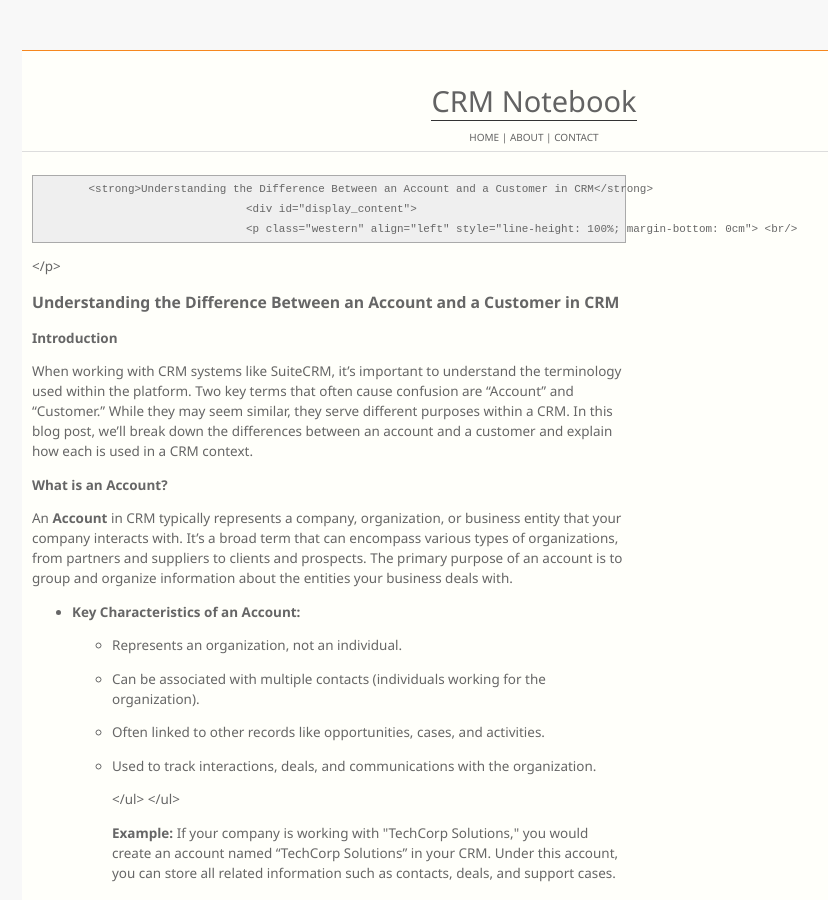
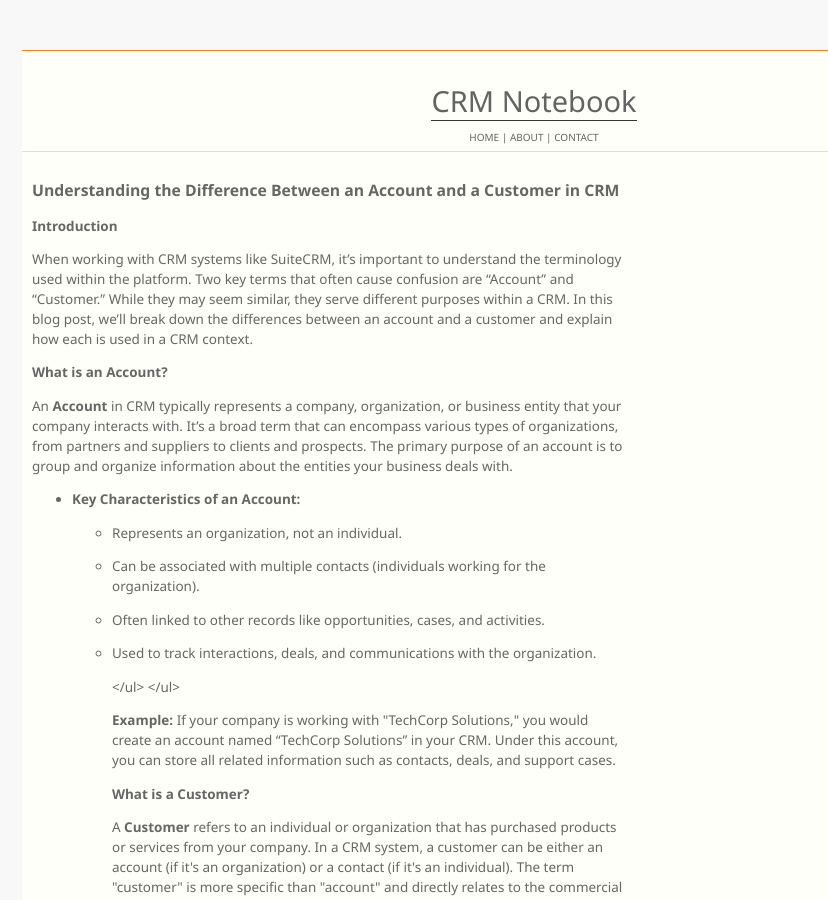
Before and after one commit to gmcodentech/crmnotebook, a Jekyll site: the page built from index.md, in a window 1280 px wide and 900 px high. Shown: the whole window, without its empty margins (106-934 px from the left). Built offline with Jekyll 4.4.1, drawn with Linux system fonts in a browser that asks for light colours; our own code applies the rules of GitHub Pages for plain Markdown files.

Commit message:
Update index.md

```diff
--- a/index.md
+++ b/index.md
@@ -1,9 +1,3 @@
-		<strong>Understanding the Difference Between an Account and a Customer in CRM</strong>
-					<div id="display_content">
-					<p class="western" align="left" style="line-height: 100%; margin-bottom: 0cm">
-<br/>
-
-</p>
 <h3 class="western" align="left">Understanding the Difference Between
 an Account and a Customer in CRM</h3>
 <p class="western" align="left"><b>Introduction</b></p>
@@ -122,6 +116,4 @@ well-structured and supports your business goals.</p>
 on maximizing the value of your CRM system!</p>
 <p class="western" align="left" style="line-height: 100%; margin-bottom: 0cm">
 <br/>
-
 </p>
-					</div>
```
